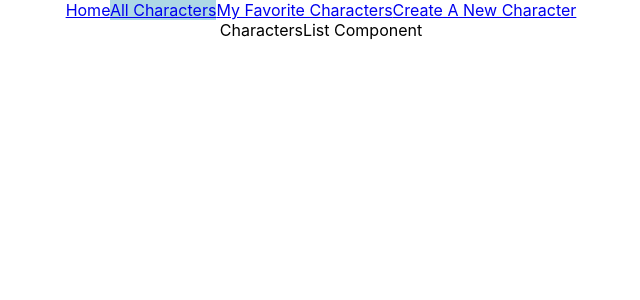
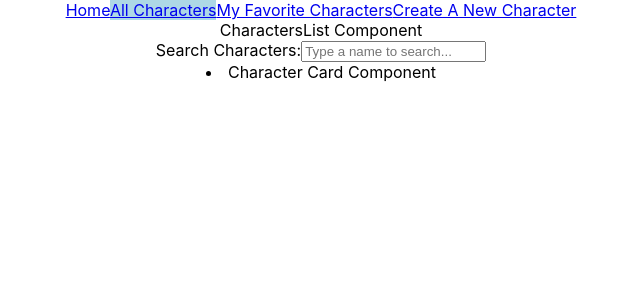
Before and after one commit to chrispavla/disney-characters-project, a React (Create React App) app in the folder my-app/: page /all in a window 1280 px wide. Shown: the top 300 px of the page, without its empty margins (319-959 px from the left). Built offline with nearby package versions, Linux system fonts and the light colour scheme.

Commit message:
updated json file, updated components structure

```diff
--- a/my-app/src/components/CharacterCard.js
+++ b/my-app/src/components/CharacterCard.js
@@ -1,9 +1,5 @@
 function CharacterCard() {
-    return (
-        <div>
-            CharacterCard component
-        </div>
-    )
+  return <li>Character Card Component</li>;
 }
 
-export default CharacterCard
+export default CharacterCard;
--- /dev/null
+++ b/my-app/src/components/CharacterDetails.js
@@ -0,0 +1,5 @@
+function CharacterDetails() {
+  return <div></div>;
+}
+
+export default CharacterDetails;
--- a/my-app/src/components/CharactersList.js
+++ b/my-app/src/components/CharactersList.js
@@ -1,11 +1,15 @@
-import CharacterCard from "./CharacterCard"
+import React from "react";
+import CharacterCard from "./CharacterCard";
+import Search from "./Search";
 
 function CharactersList() {
-    return (
-        <div>
-            CharactersList Component
-        </div>
-    )
+  return (
+    <div>
+      CharactersList Component
+      <Search />
+      <CharacterCard />
+    </div>
+  );
 }
 
-export default CharactersList
+export default CharactersList;
--- a/my-app/src/components/Home.js
+++ b/my-app/src/components/Home.js
@@ -1,9 +1,10 @@
 function Home() {
-    return (
-        <div>
-            Home component
-        </div>
-    )
+  return (
+    <div>
+      Home component
+      <button>Explore Disney Characters</button>
+    </div>
+  );
 }
 
-export default Home
+export default Home;
--- /dev/null
+++ b/my-app/src/components/Search.js
@@ -0,0 +1,12 @@
+import React from "react";
+
+function Search() {
+  return (
+    <div>
+      <label htmlFor="search">Search Characters:</label>
+      <input type="text" placeholder="Type a name to search..." />
+    </div>
+  );
+}
+
+export default Search;
```
Also changed, not shown: 1 other file (tests, documents, lock files or other folders).
